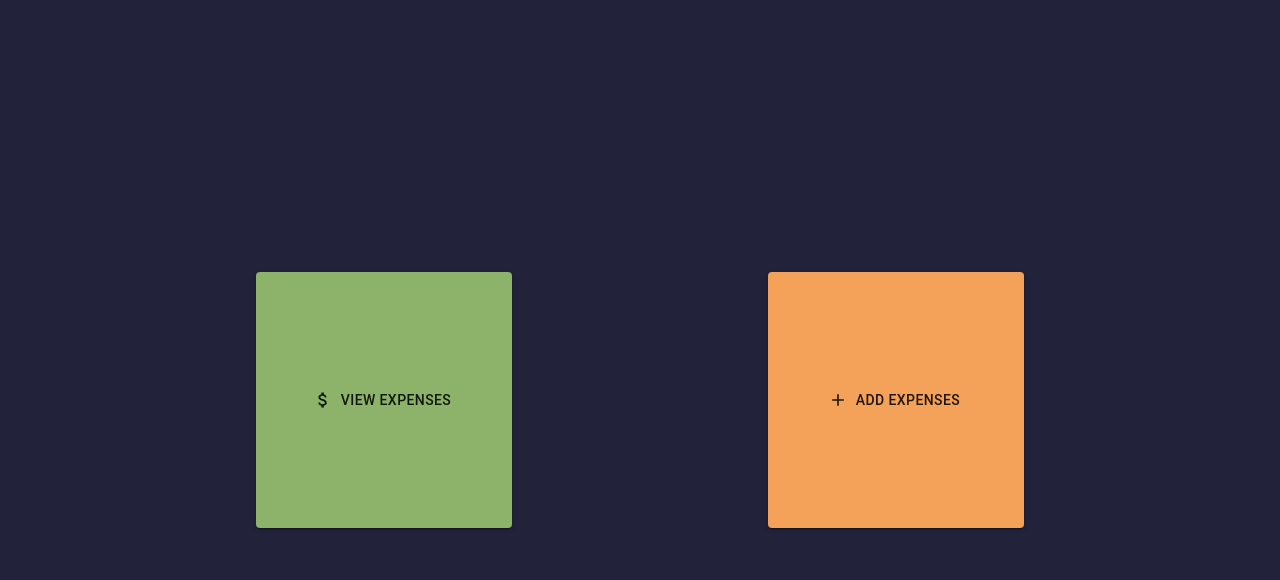
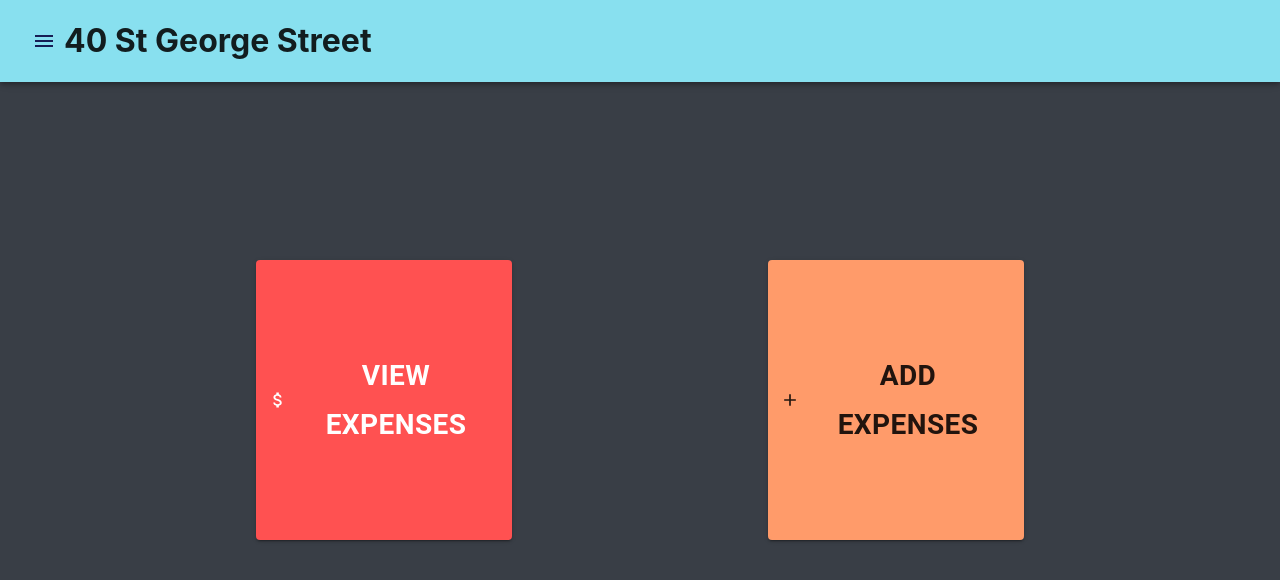
Before and after one commit to connorburns19/HouseMate, a React (Create React App) app in the folder house_mate/: page / in a window 1280 px wide. Shown: the top 580 px of the page. Built offline with nearby package versions, Linux system fonts and the light colour scheme.

Commit message:
created navigation bar component

```diff
--- a/house_mate/src/App.css
+++ b/house_mate/src/App.css
@@ -15,9 +15,14 @@
 
 .landing-page__button-container{
   width:20vw;
-  height:20vw;
+  height:35vh;
   padding:10vw;
 
+}
+
+.nav-bar__tool-bar{
+  background:transparent;
+  box-shadow: none;
 }
 
 .landing-page__button{
@@ -26,5 +31,5 @@
 }
 
 .landing-page--black{
-  background-color: #22223b;
+  background: #393E46;
 }
--- a/house_mate/src/App.js
+++ b/house_mate/src/App.js
@@ -3,32 +3,49 @@ import Button from "@mui/material/Button";
 import { createTheme, ThemeProvider } from '@mui/material/styles';
 import AddIcon from '@mui/icons-material/Add';
 import AttachMoneyIcon from '@mui/icons-material/AttachMoney';
+import AppBar from '@mui/material/AppBar';
+import ToolBar from '@mui/material/Toolbar'
+import IconButton from '@mui/material/IconButton';
+import MenuIcon from '@mui/icons-material/Menu';
 
 function App() {
   const theme = createTheme({
     palette: {
       primary: {
-        main: '#8cb369',
+        main: '#FF5151',
       },
       secondary: {
-        main: '#f4a259',
+        main: '#FF9B6A',
       },
-
+      ternary: {
+        main: '#161E54',
+      },
+      navbar: {
+        main: '#88E0EF',
+      }
     },
   });
 
   return (
     <div className="landing-page landing-page--black">
       <ThemeProvider theme={theme}>
+        <AppBar className="nav-bar nav-bar--color-transparent" color="navbar">
+          <ToolBar className="nav-bar__tool-bar">
+            <IconButton>
+              <MenuIcon color="ternary"/>
+            </IconButton>
+            <h1 className="nav-bar__address-text address-text--white">40 St George Street</h1>
+          </ToolBar>
+        </AppBar>
         <div className="landing-page__flex-wrapper">
           <div className="landing-page__button-container">
             <Button startIcon={<AttachMoneyIcon />} color="primary" variant="contained" className="landing-page__button button--color-blue">
-              View Expenses
+              <h1>View Expenses</h1>
             </Button>
           </div>
           <div className="landing-page__button-container">
             <Button startIcon={<AddIcon />}color="secondary" variant="contained" className="landing-page__button button--color-green">
-              Add Expenses
+              <h1>Add Expenses</h1>
             </Button>
           </div>
         </div>
```
